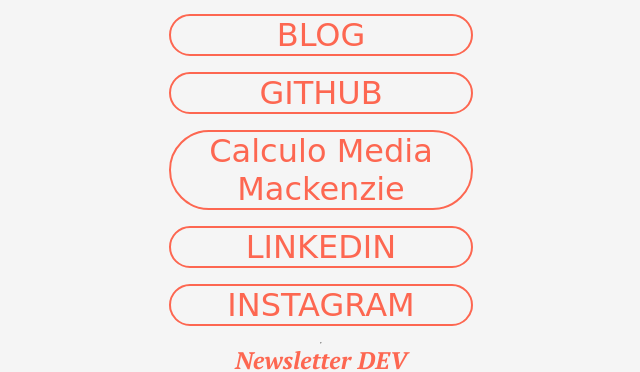
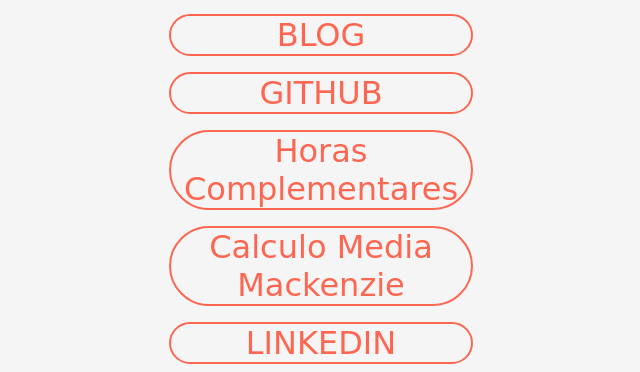
Before and after one commit to evelopes/instagram, a plain HTML site: page index.html in a window 1280 px wide. Shown: the part 198-570 px from the top of the page, without its empty margins (319-959 px from the left). Drawn offline with Linux system fonts and the light colour scheme; a web font is replaced by a local one.

Commit message:
novos links

```diff
--- a/index.html
+++ b/index.html
@@ -46,7 +46,7 @@
     <ul>
       <li><a href="https://evelindev.substack.com/">BLOG</a></li>
       <li><a href="https://github.com/evelopes">GITHUB</a></li>
-      <li><a href="https://colab.research.google.com/github/evelopes/Mackenzie/blob/main/media_Mackenzie.ipynb">Calculo Media Mackenzie</a></li>
+      <li><a href="https://melodic-ostrich-26f.notion.site/Horas-Complementares-24480df6c2dd45a59221414370a98edf">Horas Complementares</a></li>      <li><a href="https://colab.research.google.com/github/evelopes/Mackenzie/blob/main/media_Mackenzie.ipynb">Calculo Media Mackenzie</a></li>
       <li><a href="https://www.linkedin.com/in/evelinlopes/">LINKEDIN</a></li>
       <li><a href="https://www.instagram.com/trazumcafe/">INSTAGRAM</a></li>
     </ul>
```
